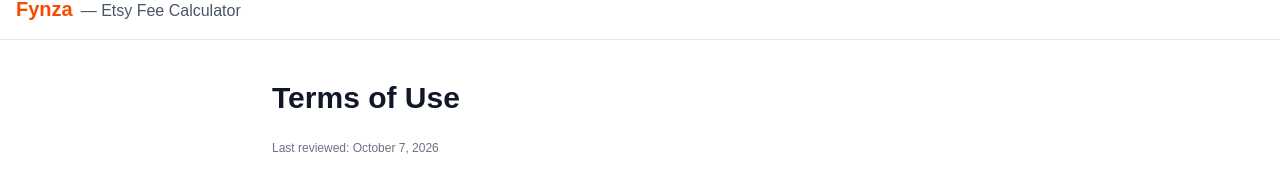
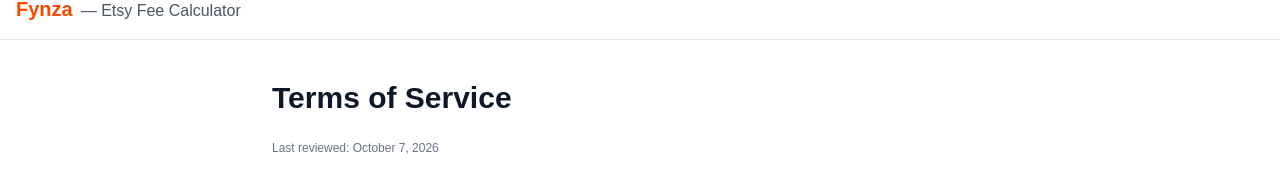
Before and after one commit to alihere04-pixel/etsy-calculator, a Next.js app: page /etsy/terms in a window 1280 px wide. Shown: the part 171-341 px from the top of the page. Built offline with nearby package versions, Linux system fonts and the light colour scheme; no server answers.

Commit message:
fix: align terms page title and H1

```diff
--- a/src/app/terms/page.tsx
+++ b/src/app/terms/page.tsx
@@ -37,7 +37,7 @@ export default function TermsPage() {
           }),
         }}
       />
-      <LegalPage title="Terms of Use" updated="October 7, 2026">
+      <LegalPage title="Terms of Service" updated="October 7, 2026">
       <section className="space-y-2">
         <h2 className="text-lg font-semibold text-gray-900">The tool is an estimate</h2>
         <p>The calculator estimates Etsy fees using published rate data. Actual fees on your account may differ due to promotions, category changes, VAT handling, or policy updates. Verify with the official Etsy Fees &amp; Payments Policy before making business decisions.</p>
```
